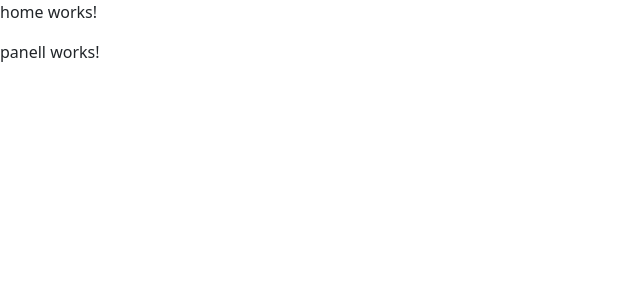
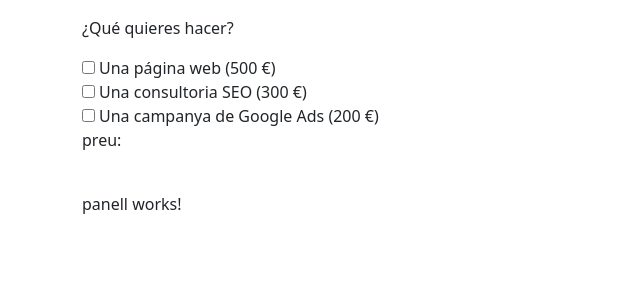
Before and after one commit to sacom14/pressupostApp, an Angular app: page /home in a window 1280 px wide. Shown: the top 300 px of the page, without its empty margins (0-640 px from the left). Built offline with nearby package versions, Linux system fonts and the light colour scheme.

Commit message:
sprint7 exercici1 add checkboc

```diff
--- a/src/app/pressupost/home/home.component.html
+++ b/src/app/pressupost/home/home.component.html
@@ -1,3 +1,16 @@
-<p>home works!</p>
+<div>
+  <p>¿Qué quieres hacer?</p>
+  <div>
+    <input type="checkbox"><label class="mx-1">Una página web (500 €)</label>
+  </div>
+  <div>
+    <input type="checkbox"><label class="mx-1"> Una consultoria SEO (300 €)</label>
+  </div>
+  <div>
+    <input type="checkbox"><label class="mx-1"> Una campanya de Google Ads (200 €)</label>
+  </div>
+    <p class="col-12"> preu: </p>
+</div>
+<br>
 
 <app-home-panell></app-home-panell>
--- a/src/index.html
+++ b/src/index.html
@@ -10,7 +10,7 @@
   <!-- bootstrap style -->
   <link href="https://cdn.jsdelivr.net/npm/bootstrap@5.3.1/dist/css/bootstrap.min.css" rel="stylesheet" integrity="sha384-4bw+/aepP/YC94hEpVNVgiZdgIC5+VKNBQNGCHeKRQN+PtmoHDEXuppvnDJzQIu9" crossorigin="anonymous">
 </head>
-<body>
+<body class="container mt-3">
   <app-root></app-root>
 
   <!-- bootstrap script -->
```
